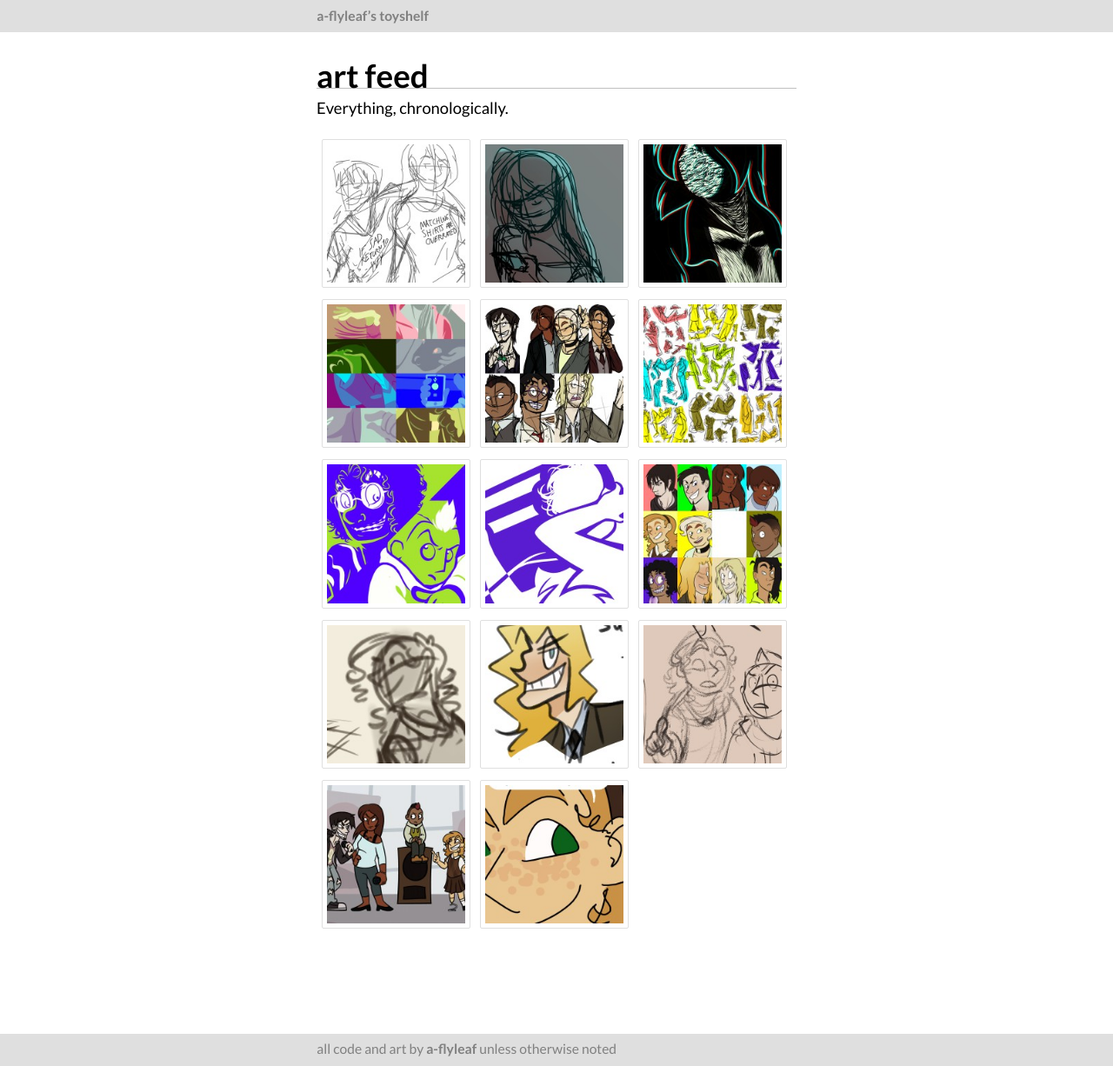
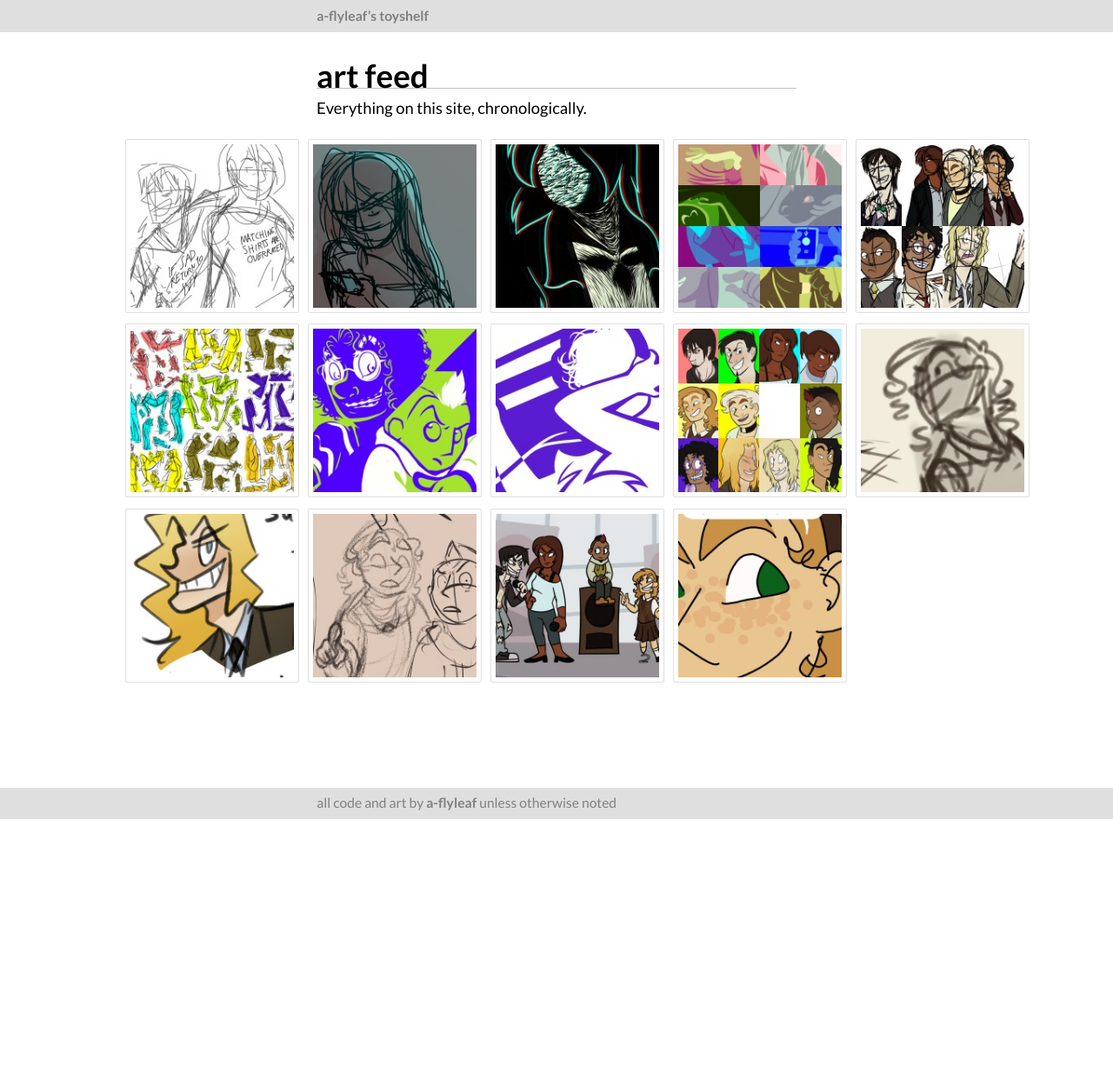
Before and after one commit to a-flyleaf/toyshelf, a Jekyll site: the page built from art/index.md, in a window 1280 px wide. Shown: the whole page at 87% size. Built offline with Jekyll 4.4.1, drawn with Linux system fonts in a browser that asks for light colours; after the commit the page ends 942 px from its top, so only the background shows below that.

Commit message:
minor rephrases + layout tweaks

```diff
--- a/art/index.md
+++ b/art/index.md
@@ -3,7 +3,7 @@ layout: 1
 title: art feed
 css: "#art{display:none;}"
 ---
-Everything, chronologically.
+Everything on this site, chronologically.
 <!--200x200 JPG90%-->
 
 <div id="gallery">{%for art in site.art%}<a href="{{art.url}}"><img src="{%include url.html%}/assets/img/art/{{art.date|date:"%F"}}-tn.jpg" alt="{{art.title}}"/></a>{%endfor%}</div>
--- a/assets/1.css
+++ b/assets/1.css
@@ -40,10 +40,14 @@ th{text-align:right;}
 #gallery a{border:1px solid #dfdfdf; display:inline-block; padding:5px; border-radius:2px; width:31%; margin:.15em 1%;}
 #gallery a:hover,#gallery a:focus,#gallery a:active{border: 1px solid #c0c0c0; background:#efefef;}
 #gallery img{display:block; width:100%;}
+@media only screen and (min-width:1100px){
+	#gallery{width:1050px; margin-left:-225px;} /*there's a better way to do this and it involves re-applying the wrap everywhere. this works for now tho*/
+	#gallery a{width:200px; margin:2.5px 5px;}
+}
 
 #date{color:#808080; margin:.5em 0 1em;}
 #art {margin:0 1em;} #art img{display:block; margin:1em auto .75em; border:1px solid #dfdfdf;}
-#art figcaption{color:#808080; font-size:.85em; line-height:135%; margin-bottom:2em;} #art figcaption.wrap{max-width:37.25em;} #art figcaption p,#art figcaption ul{margin:.25em 0;} #art figcaption ul{margin-left:1em;} #art figcaption li>ul{margin-top:0;}
+#art figcaption{color:#808080; font-size:.85em; line-height:135%; margin-bottom:2em;} #art figcaption.wrap{max-width:37.25em;} #art figcaption p,#art figcaption ul{margin:.35em 0;} #art figcaption ul{margin-left:1em;} #art figcaption li>ul{margin-top:0;}
 #info{font-size:.85em; padding:.5em 1em; color:#808080; margin-top:2em;} #info ul{list-style-type:none; margin:0;} .info-li{display:inline-block; width:37.5%;} .info-li:last-child{width:61.5%;}
 #info a{font-weight:bold; text-decoration:none;}
 #tags,#tags li{display:inline-block;} #tags li{margin-right:.5em;} #tags a{font-weight:normal; font-style:italic;}
```
Also changed, not shown: art/disaster-crew.md (+2 -1 lines).
